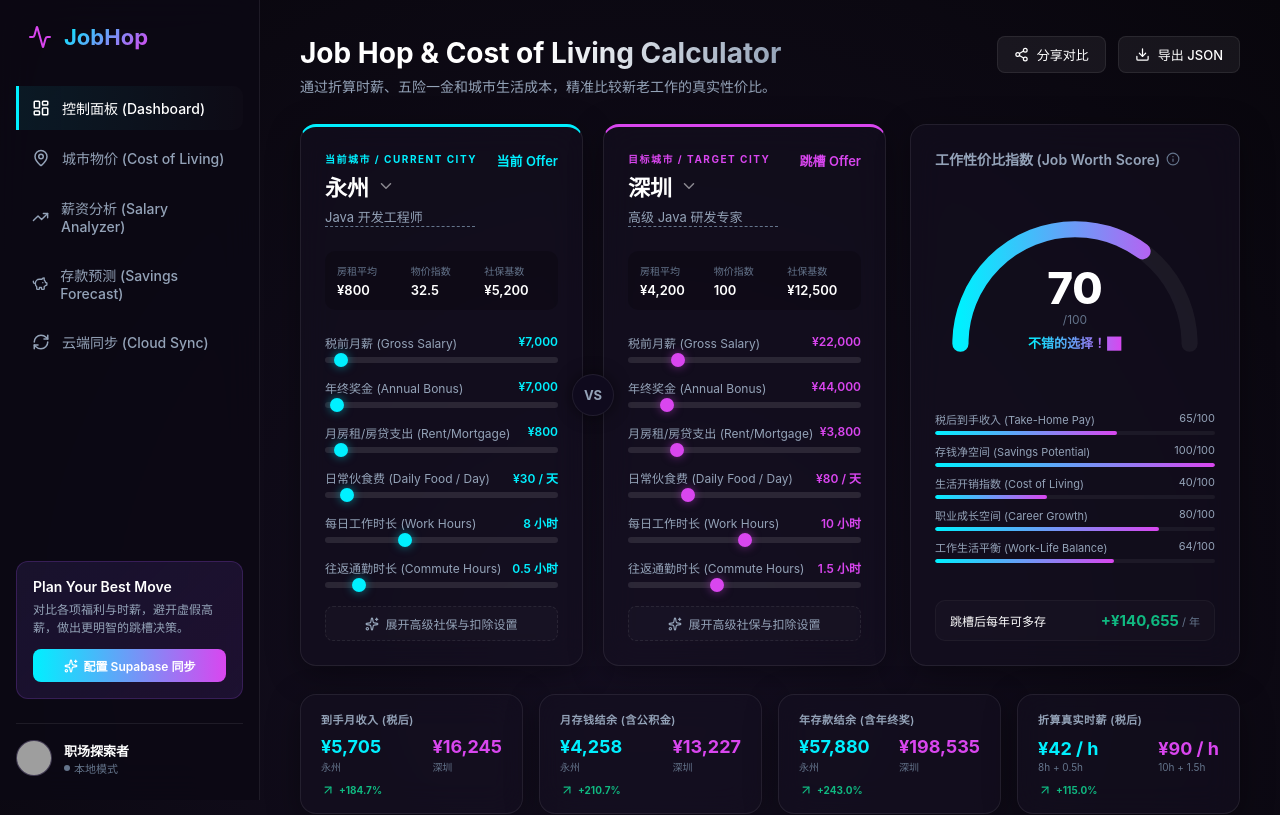
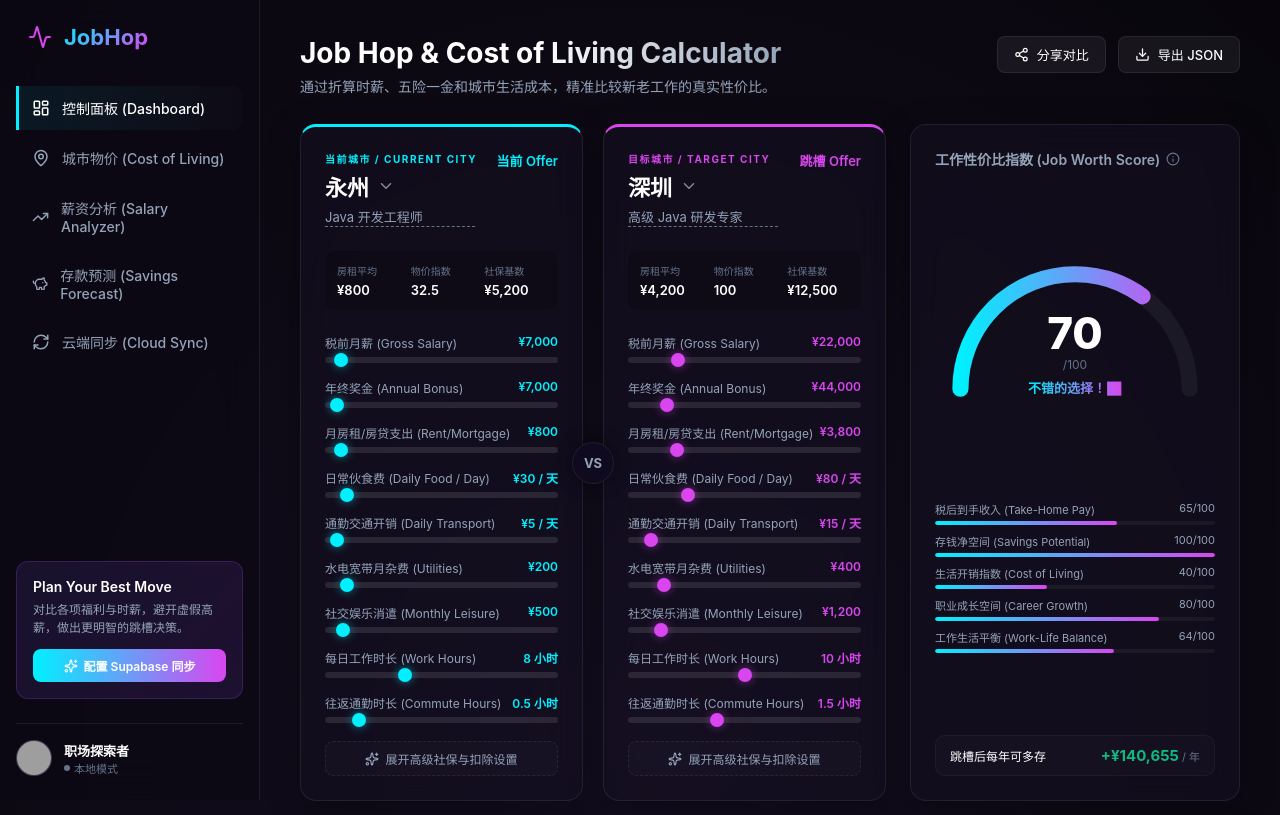
Before and after one commit to Jasonesque/Job-Hop-Calculator, a React (Vite) app: page / in a window 1280 px wide. Shown: the top 815 px of the page. Built offline with nearby package versions, Linux system fonts and the light colour scheme; grey boxes are pictures that could not be loaded.

Commit message:
Optimize callout dots transition, fix range thumb on cost of living tab, align dashboard input fields, and show dynamic insurance rates in Salary Analyzer table

```diff
--- a/src/App.tsx
+++ b/src/App.tsx
@@ -302,12 +302,22 @@ export default function App() {
                   style={{ transition: "all 0.5s ease" }}
                 />
 
+                {/* Inner Indicator Dot on donut edge */}
+                <circle
+                  cx={x_mid}
+                  cy={y_mid}
+                  r="2"
+                  fill={cat.color}
+                  style={{ transition: "all 0.5s ease" }}
+                />
+
                 {/* Outer Indicator Dot on elbow */}
                 <circle
                   cx={x_elbow}
                   cy={y_elbow}
                   r="2.5"
                   fill={cat.color}
+                  style={{ transition: "all 0.5s ease" }}
                 />
 
                 {/* Label Text */}
@@ -623,6 +633,54 @@ export default function App() {
 
                     <div className="slider-container">
                       <div className="slider-label-row">
+                        <span className="slider-label">通勤交通开销 (Daily Transport)</span>
+                        <span className="slider-value">{formatCurrency(currentInputs.customTransport)} / 天</span>
+                      </div>
+                      <input
+                        type="range"
+                        min="0"
+                        max="200"
+                        step="5"
+                        className="custom-range"
+                        value={currentInputs.customTransport}
+                        onChange={(e) => setCurrentInputs({ ...currentInputs, customTransport: Number(e.target.value) })}
+                      />
+                    </div>
+
+                    <div className="slider-container">
+                      <div className="slider-label-row">
+                        <span className="slider-label">水电宽带月杂费 (Utilities)</span>
+                        <span className="slider-value">{formatCurrency(currentInputs.customUtilities)}</span>
+                      </div>
+                      <input
+                        type="range"
+                        min="0"
+                        max="3000"
+                        step="50"
+                        className="custom-range"
+                        value={currentInputs.customUtilities}
+                        onChange={(e) => setCurrentInputs({ ...currentInputs, customUtilities: Number(e.target.value) })}
+                      />
+                    </div>
+
+                    <div className="slider-container">
+                      <div className="slider-label-row">
+                        <span className="slider-label">社交娱乐消遣 (Monthly Leisure)</span>
+                        <span className="slider-value">{formatCurrency(currentInputs.customLeisure)}</span>
+                      </div>
+                      <input
+                        type="range"
+                        min="0"
+                        max="10000"
+                        step="100"
+                        className="custom-range"
+                        value={currentInputs.customLeisure}
+                        onChange={(e) => setCurrentInputs({ ...currentInputs, customLeisure: Number(e.target.value) })}
+                      />
+                    </div>
+
+                    <div className="slider-container">
+                      <div className="slider-label-row">
                         <span className="slider-label">每日工作时长 (Work Hours)</span>
                         <span className="slider-value">{currentInputs.workHours} 小时</span>
                       </div>
@@ -905,6 +963,54 @@ export default function App() {
 
                     <div className="slider-container">
                       <div className="slider-label-row">
+                        <span className="slider-label">通勤交通开销 (Daily Transport)</span>
+                        <span className="slider-value">{formatCurrency(targetInputs.customTransport)} / 天</span>
+                      </div>
+                      <input
+                        type="range"
+                        min="0"
+                        max="200"
+                        step="5"
+                        className="custom-range"
+                        value={targetInputs.customTransport}
+                        onChange={(e) => setTargetInputs({ ...targetInputs, customTransport: Number(e.target.value) })}
+                      />
+                    </div>
+
+                    <div className="slider-container">
+                      <div className="slider-label-row">
+                        <span className="slider-label">水电宽带月杂费 (Utilities)</span>
+                        <span className="slider-value">{formatCurrency(targetInputs.customUtilities)}</span>
+                      </div>
+                      <input
+                        type="range"
+                        min="0"
+                        max="3000"
+                        step="50"
+                        className="custom-range"
+                        value={targetInputs.customUtilities}
+                        onChange={(e) => setTargetInputs({ ...targetInputs, customUtilities: Number(e.target.value) })}
+                      />
+                    </div>
+
+                    <div className="slider-container">
+                      <div className="slider-label-row">
+                        <span className="slider-label">社交娱乐消遣 (Monthly Leisure)</span>
+                        <span className="slider-value">{formatCurrency(targetInputs.customLeisure)}</span>
+                      </div>
+                      <input
+                        type="range"
+                        min="0"
+                        max="10000"
+                        step="100"
+                        className="custom-range"
+                        value={targetInputs.customLeisure}
+                        onChange={(e) => setTargetInputs({ ...targetInputs, customLeisure: Number(e.target.value) })}
+                      />
+                    </div>
+
+                    <div className="slider-container">
+                      <div className="slider-label-row">
                         <span className="slider-label">每日工作时长 (Work Hours)</span>
                         <span className="slider-value">{targetInputs.workHours} 小时</span>
                       </div>
@@ -1535,7 +1641,7 @@ export default function App() {
 
               <div style={{ display: "grid", gridTemplateColumns: "1fr 1fr", gap: "40px" }}>
                 {/* Current City Column */}
-                <div style={{ borderRight: "1px solid var(--card-border)", paddingRight: "30px" }}>
+                <div className="current" style={{ borderRight: "1px solid var(--card-border)", paddingRight: "30px" }}>
                   <h3 style={{ color: "var(--color-current)", marginBottom: "16px", display: "flex", justifyContent: "space-between" }}>
                     <span>{currentCity.name} 月开支</span>
                     <span>{formatCurrency(currentResult.monthlyExpenses)}/月</span>
@@ -1600,7 +1706,7 @@ export default function App() {
                 </div>
 
                 {/* Target City Column */}
-                <div>
+                <div className="target">
                   <h3 style={{ color: "var(--color-target)", marginBottom: "16px", display: "flex", justifyContent: "space-between" }}>
                     <span>{targetCity.name} 月开支</span>
                     <span>{formatCurrency(targetResult.monthlyExpenses)}/月</span>
@@ -1704,13 +1810,13 @@ export default function App() {
                 <tbody>
                   {[
                     { name: "税前基本月薪", curr: currentInputs.salary, targ: targetInputs.salary, type: "normal" },
-                    { name: "个人养老保险 (8%)", curr: -currentResult.pension, targ: -targetResult.pension, type: "deduct" },
-                    { name: "个人医疗保险 (2%)", curr: -currentResult.medical, targ: -targetResult.medical, type: "deduct" },
-                    { name: "个人失业保险", curr: -currentResult.unemployment, targ: -targetResult.unemployment, type: "deduct" },
-                    { name: "个人住房公积金", curr: -currentResult.housingFundEmployee, targ: -targetResult.housingFundEmployee, type: "deduct" },
+                    { name: `个人养老保险 (${(currentInputs.pensionRate * 100).toFixed(1)}% vs ${(targetInputs.pensionRate * 100).toFixed(1)}%)`, curr: -currentResult.pension, targ: -targetResult.pension, type: "deduct" },
+                    { name: `个人医疗保险 (${(currentInputs.medicalRate * 100).toFixed(1)}% vs ${(targetInputs.medicalRate * 100).toFixed(1)}%)`, curr: -currentResult.medical, targ: -targetResult.medical, type: "deduct" },
+                    { name: `个人失业保险 (${(currentInputs.unemploymentRate * 100).toFixed(2)}% vs ${(targetInputs.unemploymentRate * 100).toFixed(2)}%)`, curr: -currentResult.unemployment, targ: -targetResult.unemployment, type: "deduct" },
+                    { name: `个人住房公积金 (${(currentInputs.housingFundRate * 100).toFixed(0)}% vs ${(targetInputs.housingFundRate * 100).toFixed(0)}%)`, curr: -currentResult.housingFundEmployee, targ: -targetResult.housingFundEmployee, type: "deduct" },
                     { name: "月个人所得税", curr: -currentResult.individualTaxMonthly, targ: -targetResult.individualTaxMonthly, type: "deduct" },
                     { name: "税后到手月薪", curr: currentResult.netMonthly, targ: targetResult.netMonthly, type: "highlight-bold" },
-                    { name: "月公司配缴公积金 (直接存入账户)", curr: currentResult.housingFundEmployer, targ: targetResult.housingFundEmployer, type: "add" },
+                    { name: `月公司配缴公积金 (${(currentInputs.housingFundRate * 100).toFixed(0)}% vs ${(targetInputs.housingFundRate * 100).toFixed(0)}%)`, curr: currentResult.housingFundEmployer, targ: targetResult.housingFundEmployer, type: "add" },
                     { name: "广义月度收益 (到手月薪 + 双方公积金)", curr: currentResult.netMonthly + currentResult.housingFundEmployee * 2, targ: targetResult.netMonthly + targetResult.housingFundEmployee * 2, type: "bold" },
                     { name: "年终奖税前", curr: currentInputs.bonus, targ: targetInputs.bonus, type: "normal" },
                     { name: "年终奖个税 (单独计税)", curr: -calculateBonusTax(currentInputs.bonus), targ: -calculateBonusTax(targetInputs.bonus), type: "deduct" },
--- a/src/index.css
+++ b/src/index.css
@@ -472,17 +472,38 @@ body {
   transition: transform 0.1s ease;
 }
 
-.city-card.current .custom-range::-webkit-slider-thumb {
+.current .custom-range::-webkit-slider-thumb {
   background: var(--color-current);
   box-shadow: 0 0 10px rgba(0, 240, 255, 0.5);
 }
 
-.city-card.target .custom-range::-webkit-slider-thumb {
+.target .custom-range::-webkit-slider-thumb {
   background: var(--color-target);
   box-shadow: 0 0 10px rgba(217, 70, 239, 0.5);
 }
 
-.custom-range::-webkit-slider-thumb:hover {
+/* Firefox range thumb */
+.custom-range::-moz-range-thumb {
+  width: 14px;
+  height: 14px;
+  border-radius: 50%;
+  cursor: pointer;
+  border: none;
+  transition: transform 0.1s ease;
+}
+
+.current .custom-range::-moz-range-thumb {
+  background: var(--color-current);
+  box-shadow: 0 0 10px rgba(0, 240, 255, 0.5);
+}
+
+.target .custom-range::-moz-range-thumb {
+  background: var(--color-target);
+  box-shadow: 0 0 10px rgba(217, 70, 239, 0.5);
+}
+
+.custom-range::-webkit-slider-thumb:hover,
+.custom-range::-moz-range-thumb:hover {
   transform: scale(1.2);
 }
 
```
